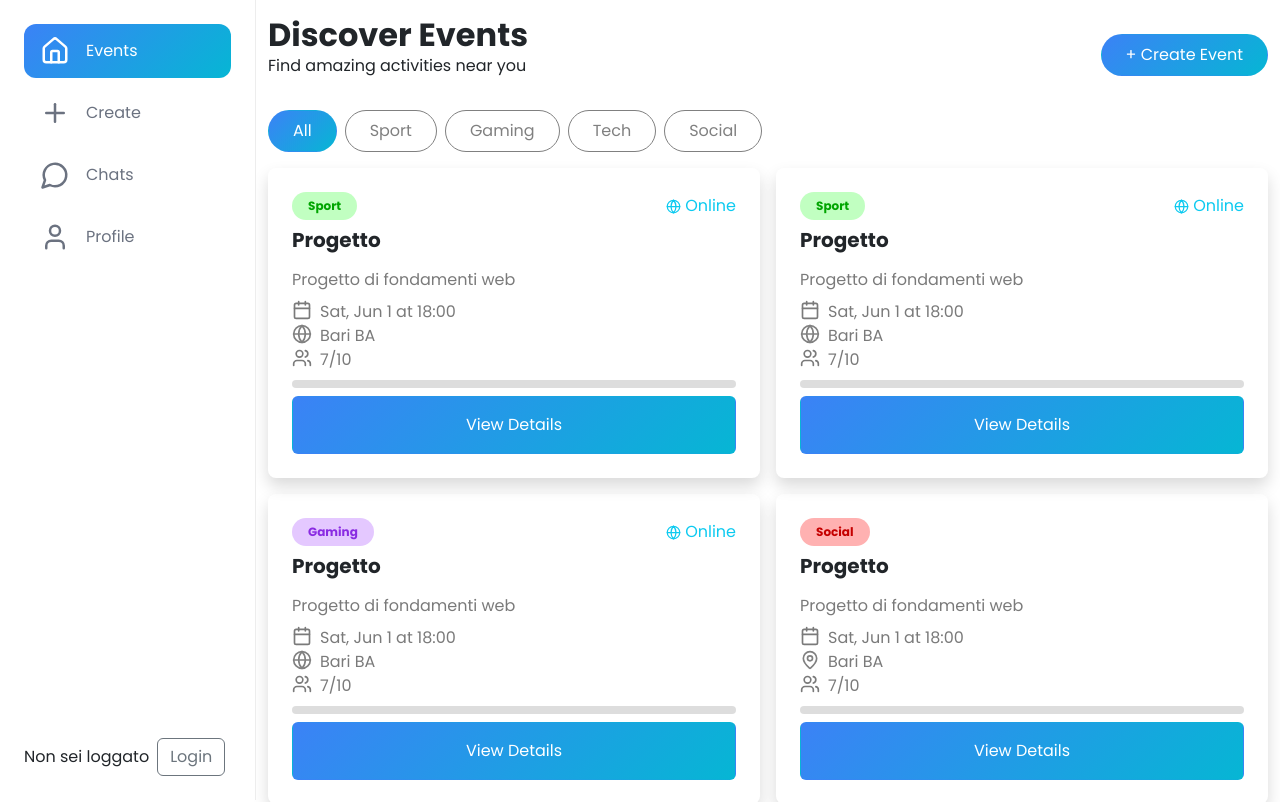
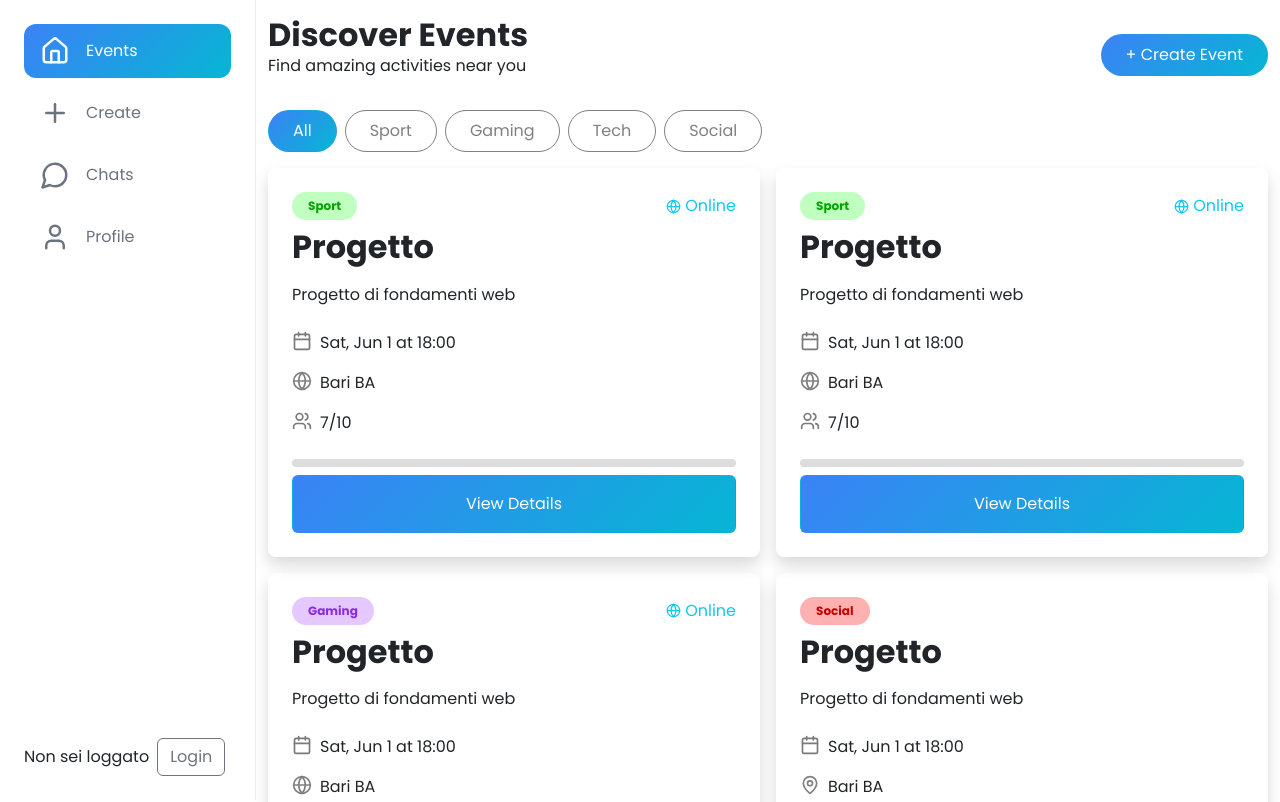
Before and after one commit to marcomaraglino/social_f_web_project, a React (Vite) app: page / in a window 1280 px wide. Shown: the top 802 px of the page. Built offline with nearby package versions, Linux system fonts and the light colour scheme; no server answers.

Commit message:
fix event card css

```diff
--- a/src/components/EventCard/EventCard.jsx
+++ b/src/components/EventCard/EventCard.jsx
@@ -12,7 +12,7 @@ export function EventCard(props){
     }
     const isOnline = (online) => online === true;
     return(
-            <div className='infoCard p-4 d-flex flex-column rounded-3 gap-2 shadow'>
+            <div className='text-start p-4 d-flex flex-column rounded-3 gap-2 shadow'>
                 <div className="d-flex justify-content-between">
                     <span className={`badge rounded-pill px-3 py-2 ${getActivityClass(props.activity)}`}>
                         {props.activity}
@@ -29,9 +29,9 @@ export function EventCard(props){
                             Online
                         </span>
                 </div>
-                <h5>{props.nome}</h5>
+                <h2 className="text-start fw-bold">{props.nome}</h2>
                 <p>{props.descrizione}</p>
-                <div className='otherInfo'>
+                <div className=''>
                     <div className={'d-flex gap-2'}>
                         <Calendar size={20} color='#7a7a7a' />
                         <p>{props.data}</p>
```
